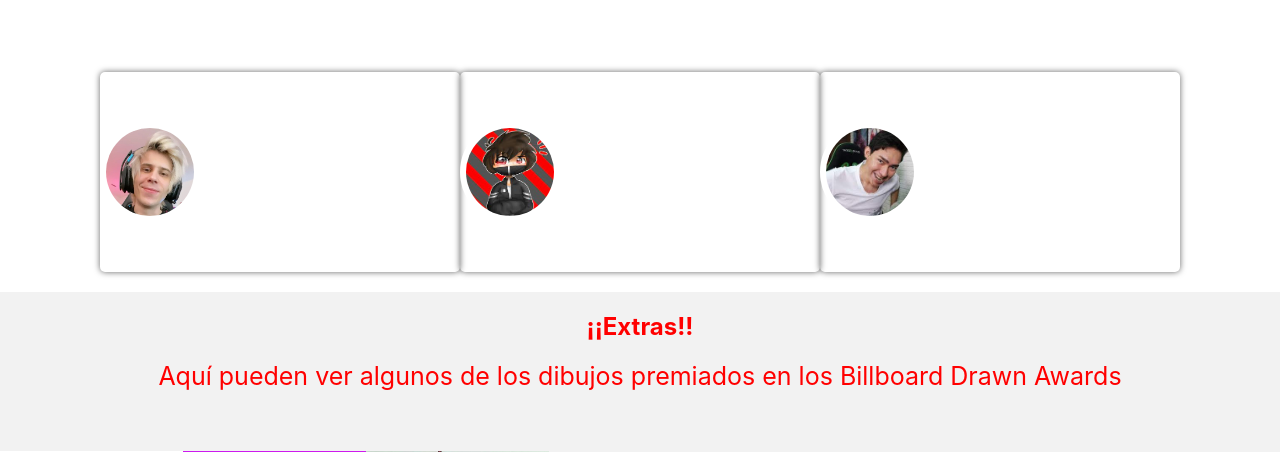
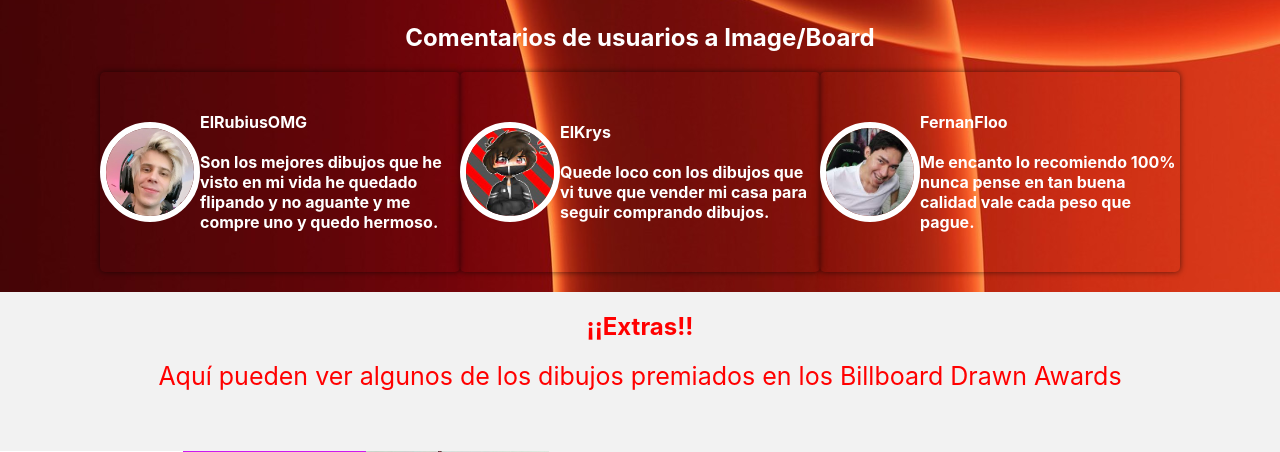
Before and after one commit to chrisRedfield23/EXPERIENCIA3BACKEND_RiosMoralesCartes_06D, a Django app: page /QuienesSomos02 in a window 1280 px wide. Shown: the part 836-1288 px from the top of the page. Run offline with Django 3.2, Linux system fonts and the light colour scheme; some libraries are stand-ins or nearby versions.

Commit message:
13. Arreglo de mostrar fondos en sitio web

```diff
--- a/ProyectoImageBoard006D/ImageBoard/draw/static/Css/EstilosIndex.css
+++ b/ProyectoImageBoard006D/ImageBoard/draw/static/Css/EstilosIndex.css
@@ -9,8 +9,6 @@
 
 body{
     font-family: -apple-system, BlinkMacSystemFont, 'Segoe UI', Roboto, Oxygen, Ubuntu, Cantarell, 'Open Sans', 'Helvetica Neue', sans-serif;
-    background: url("{% static '/img/gifaurora.gif'%}");
-    background-repeat: no-repeat;
 
 }
 
--- a/ProyectoImageBoard006D/ImageBoard/draw/static/Css/EstilosInicioSesionRegistro.css
+++ b/ProyectoImageBoard006D/ImageBoard/draw/static/Css/EstilosInicioSesionRegistro.css
@@ -77,7 +77,7 @@ input:focus:user-invalid ~ .msj::after{
 }
 
 input[type="text"]:focus:invalid ~ .msj::after{
-    content: 'Ingrese su nombre(Obligatorio)';
+    content: 'Ingrese su datos(Obligatorio)';
 }
 input[type="email"]:focus:invalid ~ .msj::after{
     content: 'Ingrese un email(Obligatorio "usuario@gmail.com")';
--- a/ProyectoImageBoard006D/ImageBoard/draw/templates/InicioSesion.html
+++ b/ProyectoImageBoard006D/ImageBoard/draw/templates/InicioSesion.html
@@ -39,6 +39,10 @@
                         <input type="text" class="form-control" id="nom" required placeholder="Ingrese su Nombre" onchange="CambiarMayusculas()" onfocus="CambiaColor(this)">
                         <span class="msj"></span>
                     </div>
+                    <div class="form-group mx-sm-4 pt-3">
+                        <input type="text" class="form-control" id="nom" required placeholder="Ingrese Nombre Usuario" onchange="CambiarMayusculas()" onfocus="CambiaColor(this)">
+                        <span class="msj"></span>
+                    </div>
                     <div class="form-group mx-sm-4 pb-3">
                         <input type="email" class="form-control" id="mail" required placeholder="Ingrese su Correo" onchange="CambiarMayusculas()" onfocus="CambiaColor(this)">
                         <span class="msj"></span>
--- a/ProyectoImageBoard006D/ImageBoard/draw/templates/QuienesSomos02.html
+++ b/ProyectoImageBoard006D/ImageBoard/draw/templates/QuienesSomos02.html
@@ -21,16 +21,10 @@
 
         </script>
 
-        <style>
-            body {
-                background-image: url"{% static 'img/fondo_naranjo.jpeg'%}";
-                background-repeat: no-repeat;
-                background-attachment: fixed;
-                background-size: cover;
-                }
-        </style>
+
     </head>
     <body>
+        <body background="{% static 'img/fondo_naranjo.jpeg'%}" style="background-repeat: no-repeat; background-attachment: fixed; background-size: cover;"  ></body>
         <div class="navbar fixed-top">
             <nav>
                 <label class="logo">Image/\Board</label>
@@ -70,7 +64,7 @@
                     para que puedan ser publicados y vendidos, esto también considerando una oportunidad
                     de concientizar a la gente que se puede realizar dibujos digitales a través de un programa
                     y evitar el uso del papel, dado que una hoja de papel equivale a 17 árboles de especies de roble y arce.
-                    En si es un manera de tener conciencia y que de alguna manera podamos innovar el sistema de la tecnología
+                    En si es una manera de tener conciencia y que de podamos innovar el sistema de la tecnología
                     y de transmitir el sentido del dibujo a través de una plataforma web.</b></p>
 
                 </div>
--- a/ProyectoImageBoard006D/ImageBoard/draw/templates/RegistroContacto.html
+++ b/ProyectoImageBoard006D/ImageBoard/draw/templates/RegistroContacto.html
@@ -4,8 +4,8 @@
     {% load static %}
 	<title>Contacto</title>
     {% static ''%}
-	<link rel="stylesheet" type="text/css" href="Css/EstiloContacto.css">
-  <link rel="icon" type="image/png" href="img/abogato.png">
+	<link rel="stylesheet" type="text/css" href="{% static 'Css/EstiloContacto.css'%}">
+  <link rel="icon" type="image/png" href="{% static 'img/abogato.png'%}">
 	<link href="https://fonts.googleapis.com/css?family=Quicksand&display=swap" rel="stylesheet">
 	<meta name="viewport" content="width=device-width,initial-scale=1.0,minimum-scale=1.0,maximum-scale=1.0">
 
@@ -51,5 +51,7 @@
 			</div>
 		</div>
 	</div>
+    <br>
+    <a class="link" href="{% url 'draw/form_registro'%}"> Creación de registro de usuarios </a>
 </body>
 </html>
```
Also changed, not shown: ProyectoImageBoard006D/ImageBoard/draw/templates/APIferiados.html (+2 -9 lines), ProyectoImageBoard006D/ImageBoard/draw/templates/Galeria02.html (+1 -8 lines), ProyectoImageBoard006D/ImageBoard/draw/templates/MenuPrincipal02.html (+7 -17 lines).
